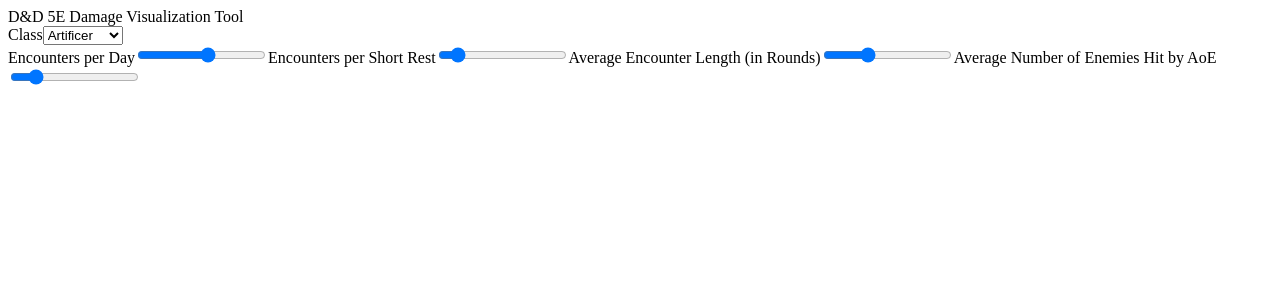
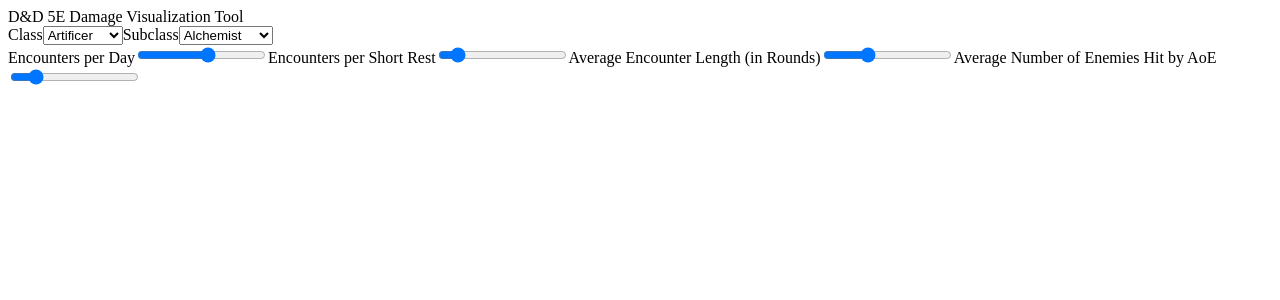
Before and after one commit to lfs48/dnd-damage-chart, a React (Create React App) app: page / in a window 1280 px wide. Shown: the top 300 px of the page. Built offline with nearby package versions, Linux system fonts and the light colour scheme.

Commit message:
Render subclass select

```diff
--- a/src/components/character.jsx
+++ b/src/components/character.jsx
@@ -5,7 +5,8 @@
 const Character = () => {
 
     const [state, setState] = useState({
-        class: "Artificer"
+        class: "Artificer",
+        subclass: "Alchemist"
     });
 
     const updateInput = (event, field) => {
@@ -16,6 +17,10 @@
     }
 
     const classOptions = dndClasses.map( (name,i) => {
+        return <option value={name} key={i}>{name}</option>
+    });
+
+    const subclassOptions = subclasses[state.class].map( (name,i) => {
         return <option value={name} key={i}>{name}</option>
     });
 
@@ -31,6 +36,15 @@
                 {classOptions}
             </select>
 
+            <label htmlFor="subclassSelect">Subclass</label>
+            <select
+                id="subclassSelect"
+                value={state.subclass}
+                onChange={e => updateInput(e, 'subclass')}
+            >
+                {subclassOptions}
+            </select>
+
         </section>
     );
 }
```
